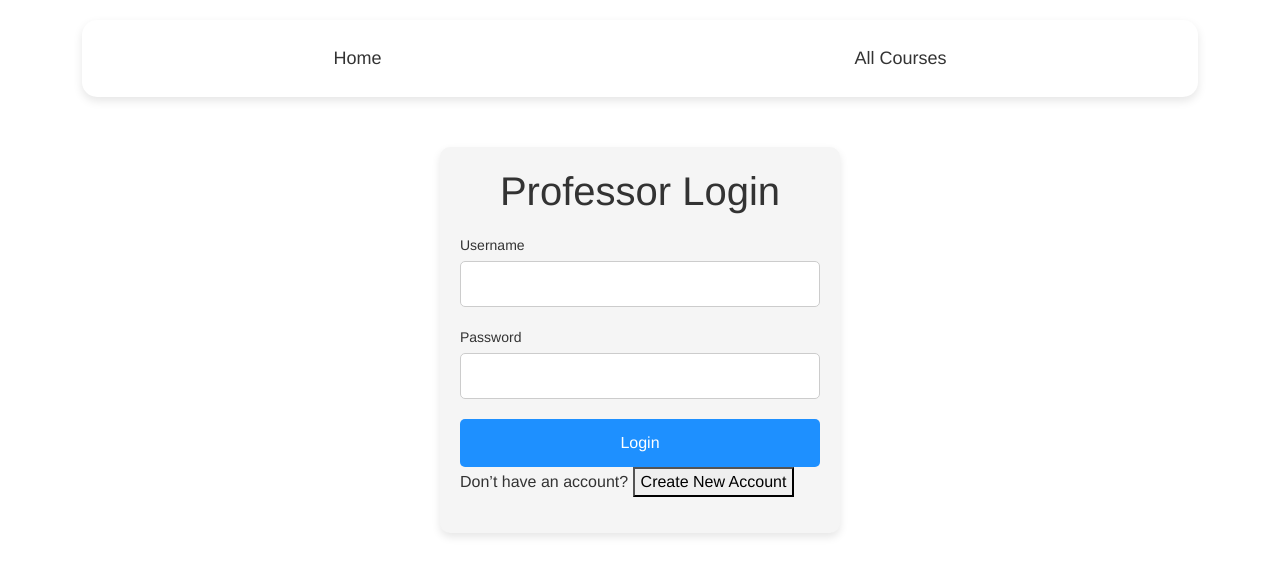
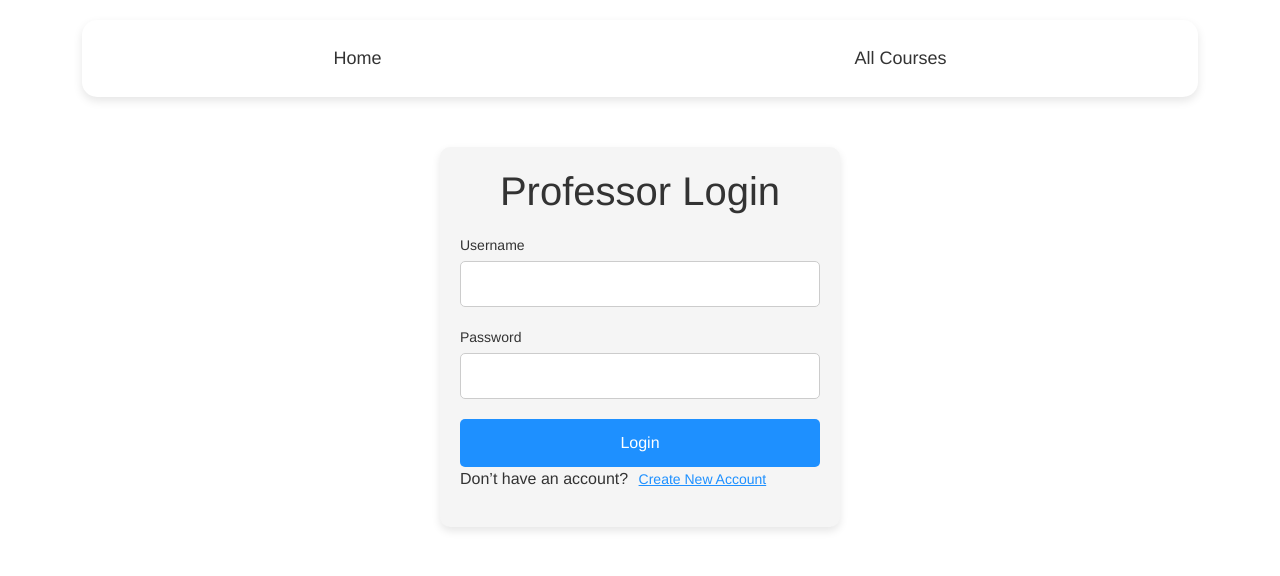
Before and after one commit to Masteidel/capstone-project-the-faculty, a React (Create React App) app in the folder client/register/: page /login/professor in a window 1280 px wide. Shown: the top 576 px of the page. Built offline with nearby package versions, Linux system fonts and the light colour scheme.

Commit message:
fixed styling for buttons

```diff
--- a/client/register/src/components/ProfessorForm.js
+++ b/client/register/src/components/ProfessorForm.js
@@ -1,5 +1,6 @@
 import React, { useState, useEffect } from "react";
 import "./ProfessorForm.css";
+import { useNavigate } from "react-router-dom";
 
 function ProfessorForm() {
     const [professorData, setProfessorData] = useState({
@@ -12,6 +13,7 @@ function ProfessorForm() {
     const [professors, setProfessors] = useState([]); // Store the list of professors
     const [isProfileComplete, setIsProfileComplete] = useState(false);
     const [errorMessage, setErrorMessage] = useState("");
+    const navigate = useNavigate();
 
     // Fetch all professors and find the next available professorId
     useEffect(() => {
@@ -82,7 +84,9 @@ function ProfessorForm() {
             console.log("New professor created:", newProfessor);
 
             alert("Professor profile created successfully!");
-            setIsProfileComplete(true); // Mark profile as complete
+
+            setIsProfileComplete(true);
+            navigate("/courses"); // Mark profile as complete
 
         } catch (error) {
             setErrorMessage(error.message);
@@ -90,10 +94,6 @@ function ProfessorForm() {
         }
     };
 
-    if (isProfileComplete) {
-        console.log("Professor ID after profile creation:", professorData.professorId); // Log the professorId after profile creation
-        return <p>Professor profile has been created successfully!</p>;
-    }
 
     return (
         <div className="professor-profile-container">
--- a/client/register/src/components/ProfessorLogin.css
+++ b/client/register/src/components/ProfessorLogin.css
@@ -15,7 +15,7 @@
   color: #333;
 }
 
-  .login-form {
+.login-form, .register-form {
   display: flex;
   flex-direction: column;
 }
@@ -45,7 +45,8 @@
   outline: none;
 }
 
-  .login-btn {
+/* Submit Buttons */
+.login-btn, .register-btn {
   padding: 12px;
   background-color: #1e90ff;
   color: white;
@@ -53,8 +54,31 @@
   border-radius: 5px;
   font-size: 16px;
   cursor: pointer;
+  transition: background-color 0.3s ease;
 }
 
-  .login-btn:hover {
+.login-btn:hover, .register-btn:hover {
   background-color: #006bb3;
 }
+
+/* Toggle Buttons */
+.toggle-btn {
+  background-color: transparent;
+  border: none;
+  color: #1e90ff;
+  font-size: 14px;
+  cursor: pointer;
+  text-decoration: underline;
+  transition: color 0.3s ease;
+}
+
+.toggle-btn:hover {
+  color: #006bb3;
+}
+
+.error-message {
+  color: red;
+  font-size: 14px;
+  margin-bottom: 10px;
+  text-align: center;
+}
--- a/client/register/src/components/StudentLogin.css
+++ b/client/register/src/components/StudentLogin.css
@@ -15,7 +15,7 @@
   color: #333;
 }
 
-  .login-form {
+.login-form, .register-form {
   display: flex;
   flex-direction: column;
 }
@@ -45,7 +45,8 @@
   outline: none;
 }
 
-  .login-btn {
+/* Submit Buttons */
+.login-btn, .register-btn {
   padding: 12px;
   background-color: #1e90ff;
   color: white;
@@ -53,8 +54,31 @@
   border-radius: 5px;
   font-size: 16px;
   cursor: pointer;
+  transition: background-color 0.3s ease;
 }
 
-  .login-btn:hover {
+.login-btn:hover, .register-btn:hover {
   background-color: #006bb3;
 }
+
+/* Toggle Buttons */
+.toggle-btn {
+  background-color: transparent;
+  border: none;
+  color: #1e90ff;
+  font-size: 14px;
+  cursor: pointer;
+  text-decoration: underline;
+  transition: color 0.3s ease;
+}
+
+.toggle-btn:hover {
+  color: #006bb3;
+}
+
+.error-message {
+  color: red;
+  font-size: 14px;
+  margin-bottom: 10px;
+  text-align: center;
+}
```
Also changed, not shown: 2 other files (tests, documents, lock files or other folders). Lines whose indentation alone changed are shown as unchanged.
